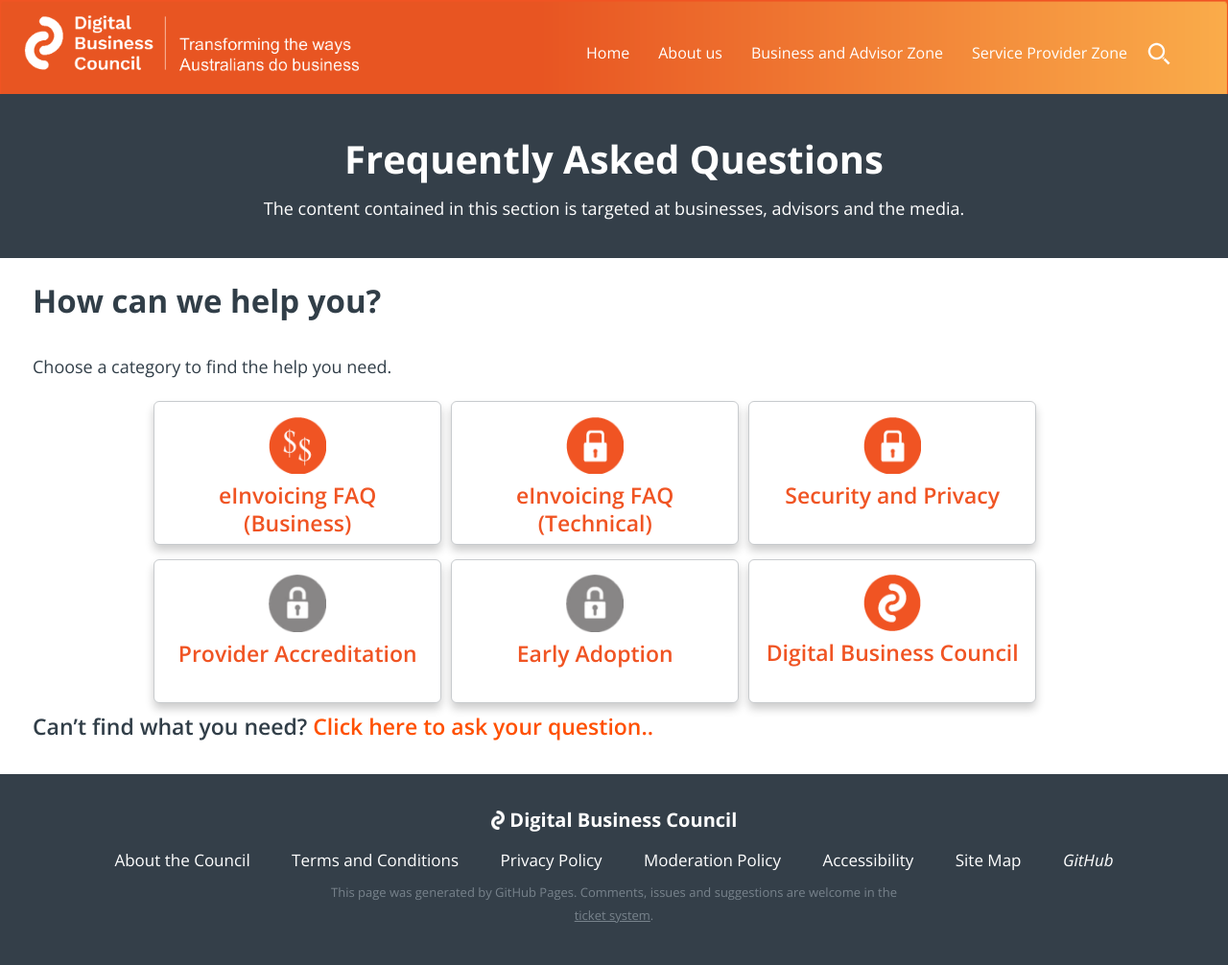
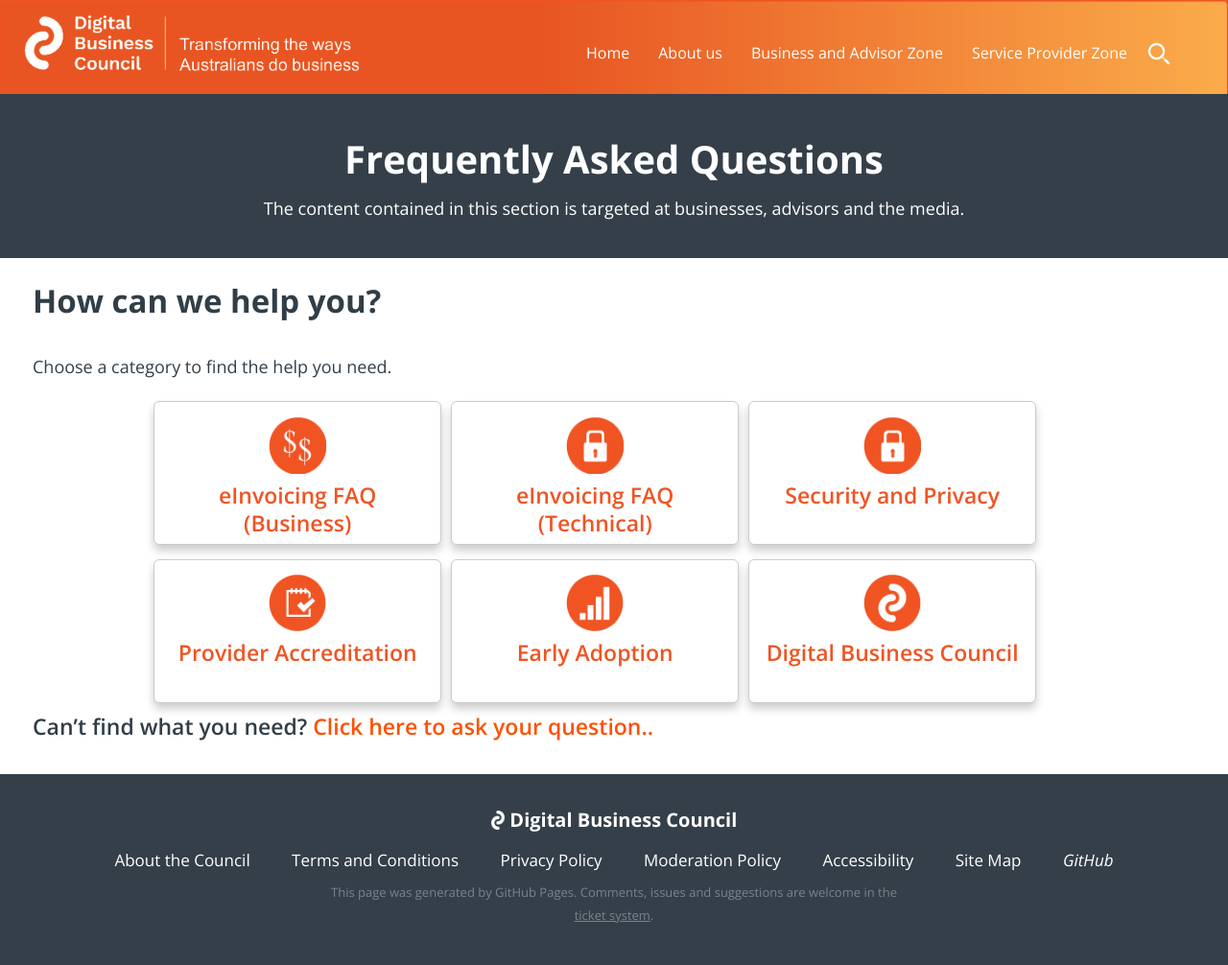
Before and after one commit to Digital-Business-Council/Digital-Business-Council.github.io, a Jekyll site: the page built from pages/business-zone/blogs/faq-landing-page.md, in a window 1280 px wide. Shown: the whole page at 96% size. Built offline with Jekyll 4.4.1, drawn with Linux system fonts in a browser that asks for light colours.

Commit message:
Update faq-landing-page.md

```diff
--- a/pages/business-zone/blogs/faq-landing-page.md
+++ b/pages/business-zone/blogs/faq-landing-page.md
@@ -28,13 +28,13 @@
      <h3><a href="#security-privacy">Security and Privacy</a></h3></div>
 
 <div class="faq-category">
-    <img src="{{ site.url | absolute}}\images\security.png" class="category-img"/>
+    <img src="{{ site.url | absolute}}\images\accreditation-icon.png" class="category-img"/>
     <h3><a href="#provider-accreditation">Provider Accreditation</a></h3>
 </div>
 
 
 <div class="faq-category">
-    <img src="{{ site.url | absolute}}\images\security.png" class="category-img"/>
+    <img src="{{ site.url | absolute}}\images\adoption-icon.png" class="category-img"/>
     <h3><a href="#early-adoption">Early Adoption</a></h3>
 </div>
 
```
